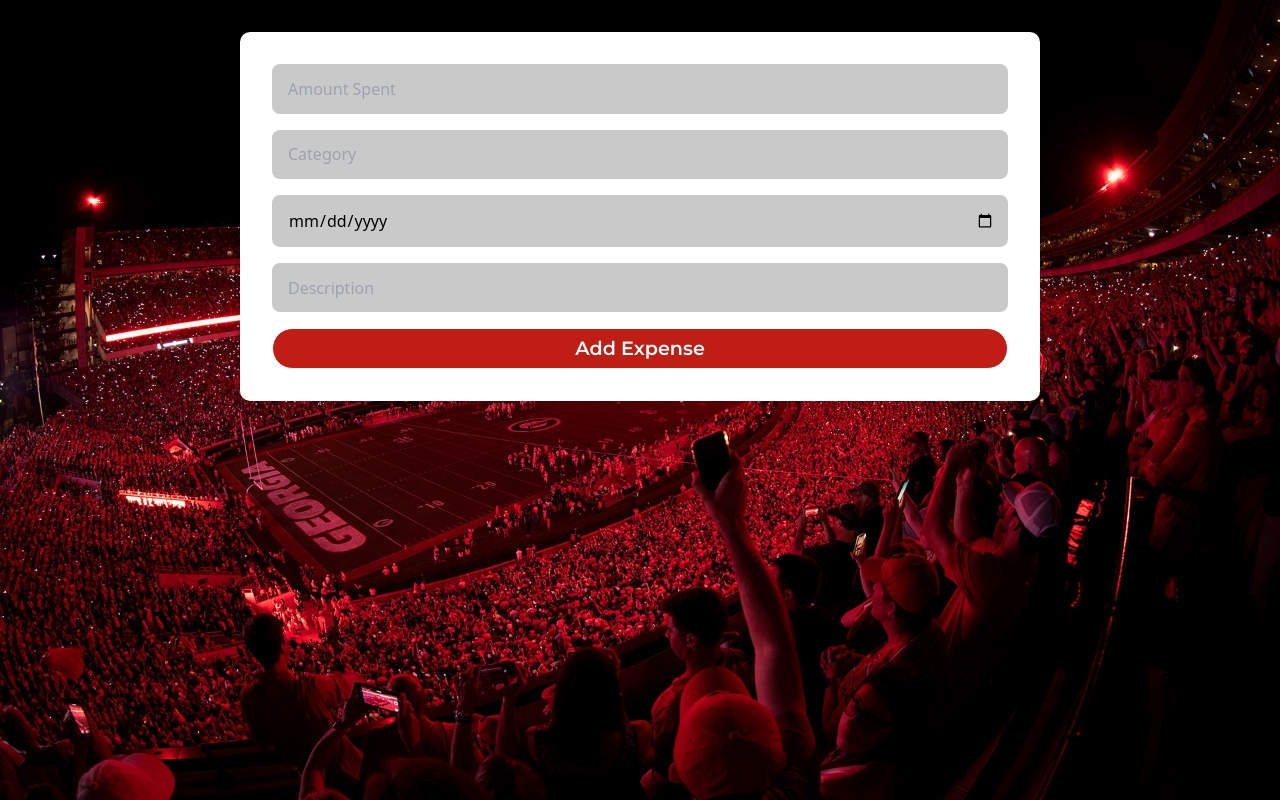
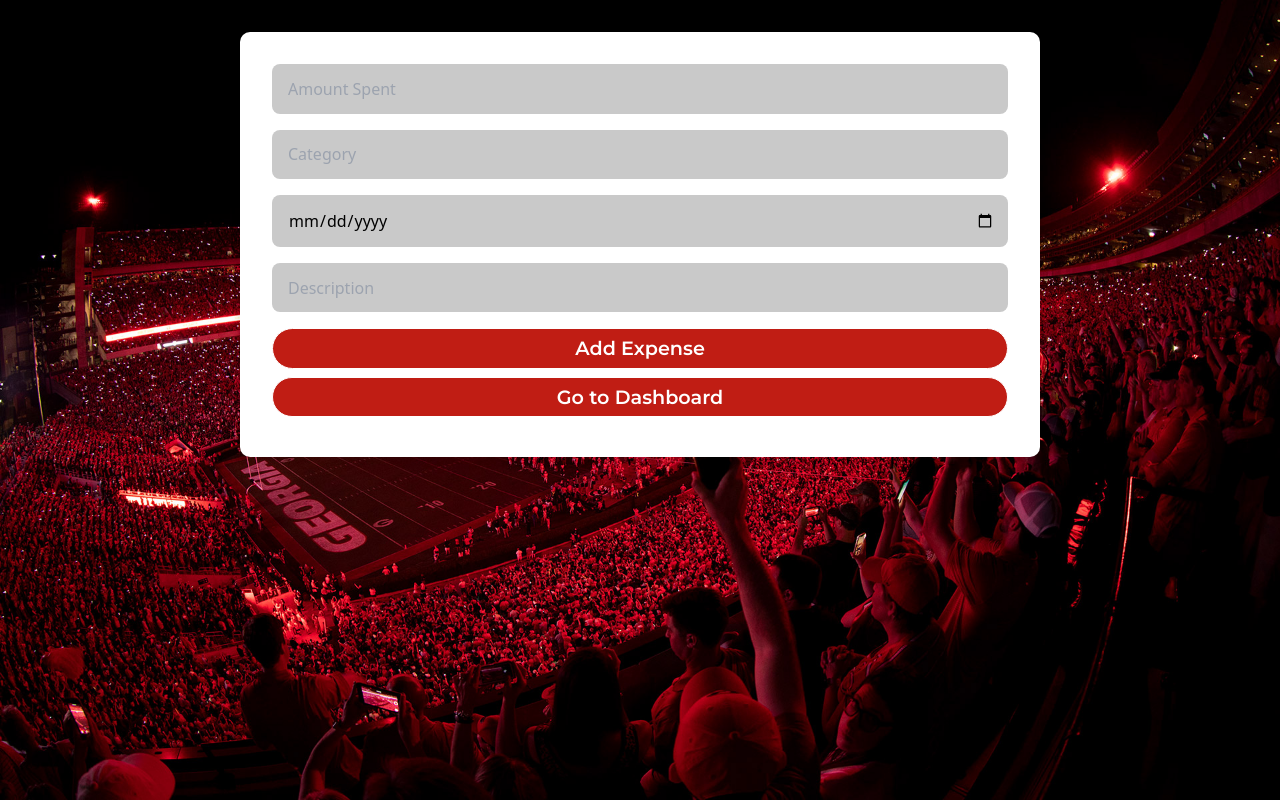
Before and after one commit to z-kendrick/DawgWallet-app, a Next.js app: page /pages/addExpense in a window 1280 px wide. Built offline with nearby package versions, Linux system fonts and the light colour scheme; a web font is replaced by a local one.

Commit message:
added go to dashboard button

```diff
--- a/src/app/components/ExpenseForm.tsx
+++ b/src/app/components/ExpenseForm.tsx
@@ -4,10 +4,7 @@ import Link from "next/link";
 import { useState } from "react";
 import styles from "../styles/ExpenseForm.module.css";
 
-
-
 export default function AddExpense() {
-
   const [amount, setAmount] = useState("");
   const [category, setCategory] = useState("");
   const [date, setDate] = useState("");
@@ -23,8 +20,6 @@ export default function AddExpense() {
     setCategory("");
     setDate("");
     setDescription("");
-
-
   };
 
   return (
@@ -89,6 +84,14 @@ export default function AddExpense() {
         Add Expense
       </button>
 
+      <button
+        className={styles.submitButton}
+        onClick={() => {
+          window.location.href = "/pages/dashboard";
+        }}
+      >
+        Go to Dashboard
+      </button>
     </form>
   );
 }
--- a/src/app/styles/ExpenseForm.module.css
+++ b/src/app/styles/ExpenseForm.module.css
@@ -10,7 +10,6 @@
   width: 800px;
 }
 
-
 .enterDetails {
   font-family: "Montserrat";
   font-weight: 500;
@@ -20,7 +19,6 @@
   margin-bottom: 1rem;
 }
 
-
 .inputBox {
   display: flex;
   justify-content: left;
@@ -28,7 +26,6 @@
   margin-bottom: 1rem;
   width: 100%;
 }
-
 
 .input {
   padding: 0.8rem;
@@ -38,9 +35,7 @@
   position: relative;
   width: 100%;
   font-size: 1rem;
-
 }
-
 
 .buttonContainer {
   display: flex;
@@ -48,11 +43,11 @@
   width: 100%;
 }
 
-
 .submitButton {
   border: 1px solid white;
   border-radius: 25px;
   padding: 0.3rem 2rem;
+  margin-bottom: 0.5rem;
   color: white;
   background-color: #c01d14;
   font-size: 1.2rem;
@@ -63,7 +58,6 @@
   transition: background-color 0.3s ease-in-out;
 }
 
-
 .submitButton:hover {
   background-color: black;
   color: white;
```
Lines whose indentation alone changed are shown as unchanged.
